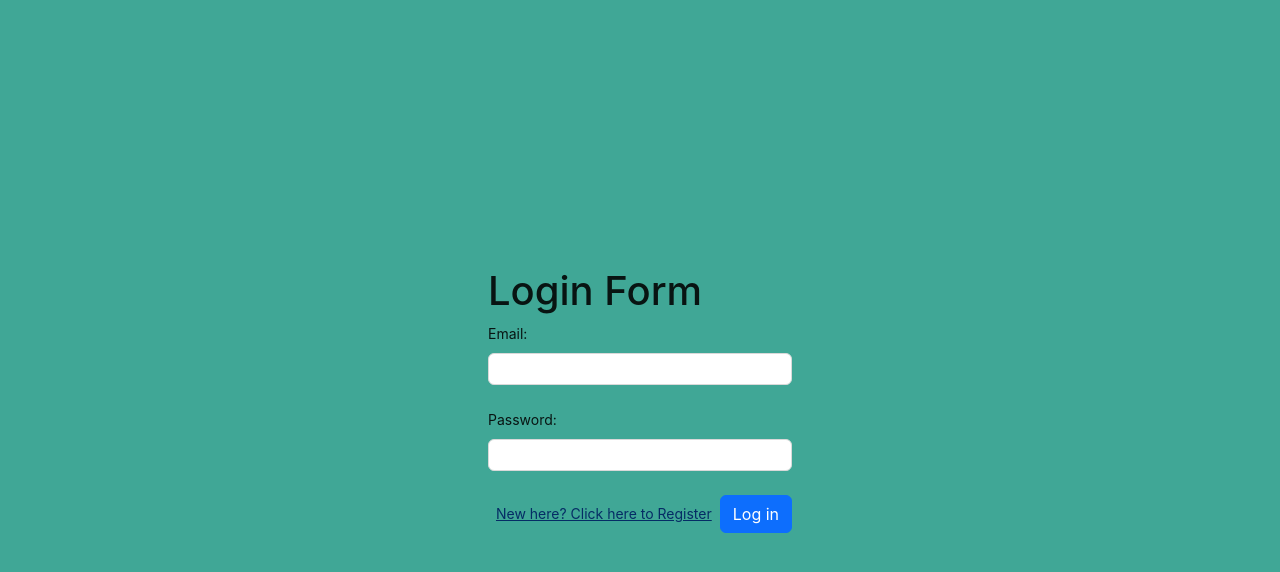
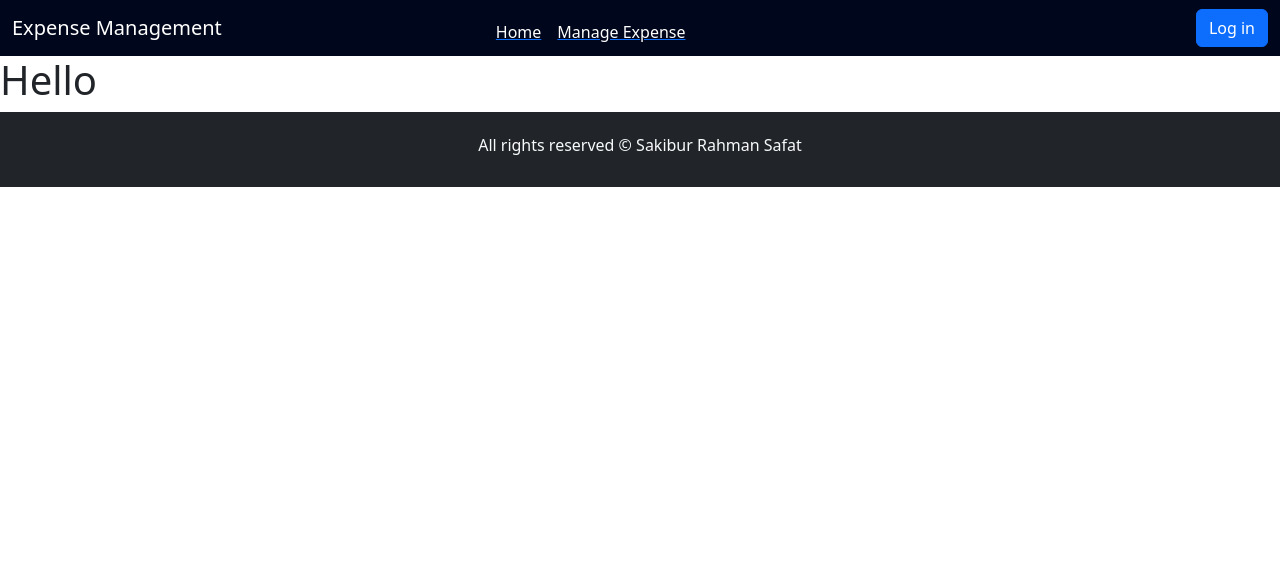
Before and after one commit to safatsaat2/expense-management-system-server, a React (Vite) app in the folder client/: page / in a window 1280 px wide. Before the commit this address led to /login. Shown: the top 572 px of the page. Built offline with nearby package versions, Linux system fonts and the light colour scheme.

Commit message:
login updated

```diff
--- a/client/src/Components/Layouts/Header.jsx
+++ b/client/src/Components/Layouts/Header.jsx
@@ -6,12 +6,12 @@ const Header = () => {
 
   const [loguser, setLoguser] = useState('');
   const navigate = useNavigate()
-  useEffect(()=>{
+  useEffect(() => {
     const user = JSON.parse(localStorage.getItem('user'))
-    if(user){
+    if (user) {
       setLoguser(user)
     }
-  },[])
+  }, [])
 
   const handleLogout = () => {
     localStorage.removeItem('user')
@@ -21,8 +21,8 @@ const Header = () => {
 
   return (
     <>
-      <nav className="navbar navbar-expand-lg bg-body-tertiary">
-        <div className="container-fluid">
+      <nav className="navbar navbar-expand-lg bg-body-tertiary" >
+        <div className="container-fluid" style={{ maxWidth: "1280px" }}>
           <button
             className="navbar-toggler"
             type="button"
@@ -38,17 +38,39 @@ const Header = () => {
             <Link className="navbar-brand" to='/'>
               Expense Management
             </Link>
-            <ul className="navbar-nav ms-auto mb-2 mb-lg-0">
+            <ul className="navbar-nav ms-auto" style={{ marginRight: "40%" }}>
               <li className="nav-item">
-              {" "}
+                {" "}
                 <p className="nav-link">{loguser && loguser.name}</p>{" "}
               </li>
+              <Link to='/'>
+                <li className="nav-item">
+                  {" "}
+                  <p className="nav-link">Home</p>{" "}
+                </li>
+              </Link>
+              <Link to='/manage'>
               <li className="nav-item">
+                {" "}
+                <p className="nav-link">Manage Expense</p>{" "}
+              </li>
+              </Link>
+            </ul>
+            {
+              loguser ? <>
               <button className="btn btn-primary" onClick={handleLogout}>
-                  Log out
-                </button>
-              </li>
-            </ul>
+              Log out
+              </button>
+              </>
+              :
+              <>
+              <Link to='/login'>
+              <button className="btn btn-primary">
+              Log in
+              </button>
+              </Link>
+              </>
+            }
           </div>
         </div>
       </nav>
--- /dev/null
+++ b/client/src/Pages/LandingPage.jsx
@@ -0,0 +1,10 @@
+
+const LandingPage = () => {
+    return (
+        <div>
+            <h1>Hello</h1>
+        </div>
+    );
+};
+
+export default LandingPage;
--- a/client/src/Pages/Login.jsx
+++ b/client/src/Pages/Login.jsx
@@ -1,58 +1,77 @@
-import {Form, Input, message} from 'antd'
-import { Link, useNavigate } from 'react-router-dom';
-import axios from 'axios'
-import { useEffect, useState } from 'react';
-import Spinner from '../Components/Spinner';
+import { Form, Input, message } from "antd";
+import { Link, useNavigate } from "react-router-dom";
+import axios from "axios";
+import { useEffect, useState } from "react";
+import Spinner from "../Components/Spinner";
 
 const Login = () => {
-  const navigate = useNavigate()
-  const [loading, setLoading] = useState(false)
-
+  const navigate = useNavigate();
+  const [loading, setLoading] = useState(false);
 
   // Form Submit
-    const submitHandlers = async(values) =>{
+  const submitHandlers = async (values) => {
     try {
-        setLoading(true)
-       const {data} = await axios.post('http://localhost:8080/api/v1/users/login', values)
-        message.success('You are logged in successfully')
-        localStorage.setItem('user', JSON.stringify({...data.user ,password:''}))
-        setLoading(false)
-        navigate('/')
+      setLoading(true);
+      const { data } = await axios.post(
+        "http://localhost:8080/api/v1/users/login",
+        values
+      );
+      message.success("You are logged in successfully");
+      localStorage.setItem(
+        "user",
+        JSON.stringify({ ...data.user, password: "" })
+      );
+      setLoading(false);
+      navigate("/");
     } catch (error) {
-        setLoading(true)
-        message.error("Something went wrong.")
-        setLoading(false)
+      setLoading(true);
+      message.error("Something went wrong.");
+      setLoading(false);
     }
+  };
+  //  Prevent Log in  user
+  useEffect(() => {
+    if (localStorage.getItem(`user`)) {
+      navigate("/");
     }
-    //  Prevent Log in  user
-    useEffect(()=>{
-      if(localStorage.getItem(`user`)){
-        navigate('/');
-      }
-    },[navigate])
-
+  }, [navigate]);
 
   return (
-    <>
+    <div style={{ background: "rgb(0, 6, 27)" }}>
+      <div style={{ height: "100vh", maxWidth: "1280px", marginLeft: "auto", marginRight:"auto" }}>
+      <Link className="navbar-brand" to='/' >
+        <p style={{ fontSize: "80px", width: "60%", marginLeft: "auto", marginRight: "auto" }}> Expense Management</p>
+      </Link>
       <div className="register-page">
-        {loading && <Spinner/>}
+        {loading && <Spinner />}
+
+        <div className="d-flex align-items-center justify-content-center">
+          <h1 style={{ fontSize: "50px", width: "40%", marginRight: "24px" }}>
+            Log In to Our Smart Expense Management Platform!
+          </h1>
+          <div>
             <Form layout="vertical" onFinish={submitHandlers}>
-          <h1>Login Form</h1>
-          <Form.Item label="Email:" name="email">
+              <Form.Item name="email">
+                <p style={{ color: "white", }}>Email:</p>
                 <Input type="email" />
               </Form.Item>
-          <Form.Item label="Password:" name="password">
+              <Form.Item name="password">
+                <p style={{ color: "white", }}>Password:</p>
                 <Input type="password" />
               </Form.Item>
               <div className="d-flex justify-content-between g-2 ">
-            <Link to="/register" className="text-primary-emphasis p-2">
+                <Link to="/register" className=" p-2" style={{ color: "white", }}>
                   New here? Click here to Register
                 </Link>
                 <button className="btn btn-primary">Log in</button>
               </div>
             </Form>
           </div>
-    </>
+        </div>
+      </div>
+    </div>
+    </div >
+
   );
 };
 
--- a/client/src/Pages/Register.jsx
+++ b/client/src/Pages/Register.jsx
@@ -1,4 +1,4 @@
-import {Form, Input, message} from 'antd'
+import { Form, Input, message } from 'antd'
 import { Link, useNavigate } from 'react-router-dom';
 import axios from 'axios'
 import { useEffect, useState } from 'react';
@@ -10,7 +10,7 @@ const navigate = useNavigate()
   const [loading, setLoading] = useState(false)
 
   // Form Submit
-    const submitHandlers = async (values) =>{
+  const submitHandlers = async (values) => {
     try {
       setLoading(true)
       // const {data} = await apiRequest.post('/users/register', values)
@@ -27,34 +27,46 @@ const [loading, setLoading] = useState(false)
   }
   // prevent for log in user
 
-  useEffect(()=>{
-    if(localStorage.getItem(`user`)){
+  useEffect(() => {
+    if (localStorage.getItem(`user`)) {
       navigate('/');
     }
-  },[navigate])
+  }, [navigate])
 
 
   return (
     <>
+      <div style={{ background: "rgb(0, 6, 27)" }}>
+        <div style={{ height: "100vh", maxWidth: "1280px", marginLeft: "auto", marginRight: "auto" }}>
+          <Link className="navbar-brand" to='/' >
+            <p style={{ fontSize: "80px", width: "60%", marginLeft: "auto", marginRight: "auto" }}> Expense Management</p>
+          </Link>
           <div className="register-page">
-        {loading && <Spinner/>}
+  {loading && <Spinner />}
+  <div className="d-flex align-items-center justify-content-center">
+    <h1 style={{ fontSize: "50px", width: "40%", marginRight: "24px" }}>
+      Register to Our Smart Expense Management Platform!
+    </h1>
+
     <Form layout='vertical' onFinish={submitHandlers}>
-            <h1>Register Form</h1>
       <Form.Item label="Name:" name='name'>
-                <Input/>
+        <Input />
       </Form.Item>
       <Form.Item label="Email:" name='email'>
-                <Input type='email'/>
+        <Input type='email' />
       </Form.Item>
       <Form.Item label="Password:" name='password'>
-                <Input type='password'/>
+        <Input type='password' />
       </Form.Item>
       <div className="d-flex justify-content-between g-2 ">
-                <Link to='/login' className='text-primary-emphasis p-2'>Already Register? Click here to Log in</Link>
+        <Link to='/login' className='p-2' style={{ color: "white", }}>Already Register? Click here to Log in</Link>
         <button className='btn btn-primary'>Register</button>
       </div>
     </Form>
   </div>
+</div>
+        </div>
+      </div >
     </>
   );
 };
--- a/client/src/index.css
+++ b/client/src/index.css
@@ -9,11 +9,26 @@
 }
 
 .navbar{
-  background-color:rgb(186, 231, 233) !important;
+  background-color:rgb(0, 6, 27) !important;
+
 }
+.navbar-brand{
+  color: white !important;
+}
+.nav-link{
+  color: white !important;
+  text-decoration: none !important;
+  padding-bottom: 0px !important;
+  margin-bottom: 0px !important;
+}
+
 .register-page{
-  background-color: rgb(64, 167, 150);
-  height: 100vh;
+  background-color: rgb(0, 6, 27);
+  color: white !important;
+  margin-top: 150px !important;
+  width: 100%;
+  margin-left: auto;
+  margin-right: auto;
   display: flex;
   justify-content: center;
   align-items: center;
--- a/client/src/main.jsx
+++ b/client/src/main.jsx
@@ -7,6 +7,7 @@ import Home from "./Pages/Home";
 import Register from "./Pages/Register";
 import Login from "./Pages/Login";
 import PrivateRoute from "./Routes/PrivateRoute";
+import LandingPage from "./Pages/LandingPage";
 const router = createBrowserRouter([
   {
     path: "/",
@@ -14,6 +15,12 @@ const router = createBrowserRouter([
     children: [
       {
         path: "/",
+        element: (
+          <LandingPage/>
+        ),
+      },
+      {
+        path: "/manage",
         element: (
           <PrivateRoute>
             <Home />
```
Lines whose indentation alone changed are shown as unchanged.
